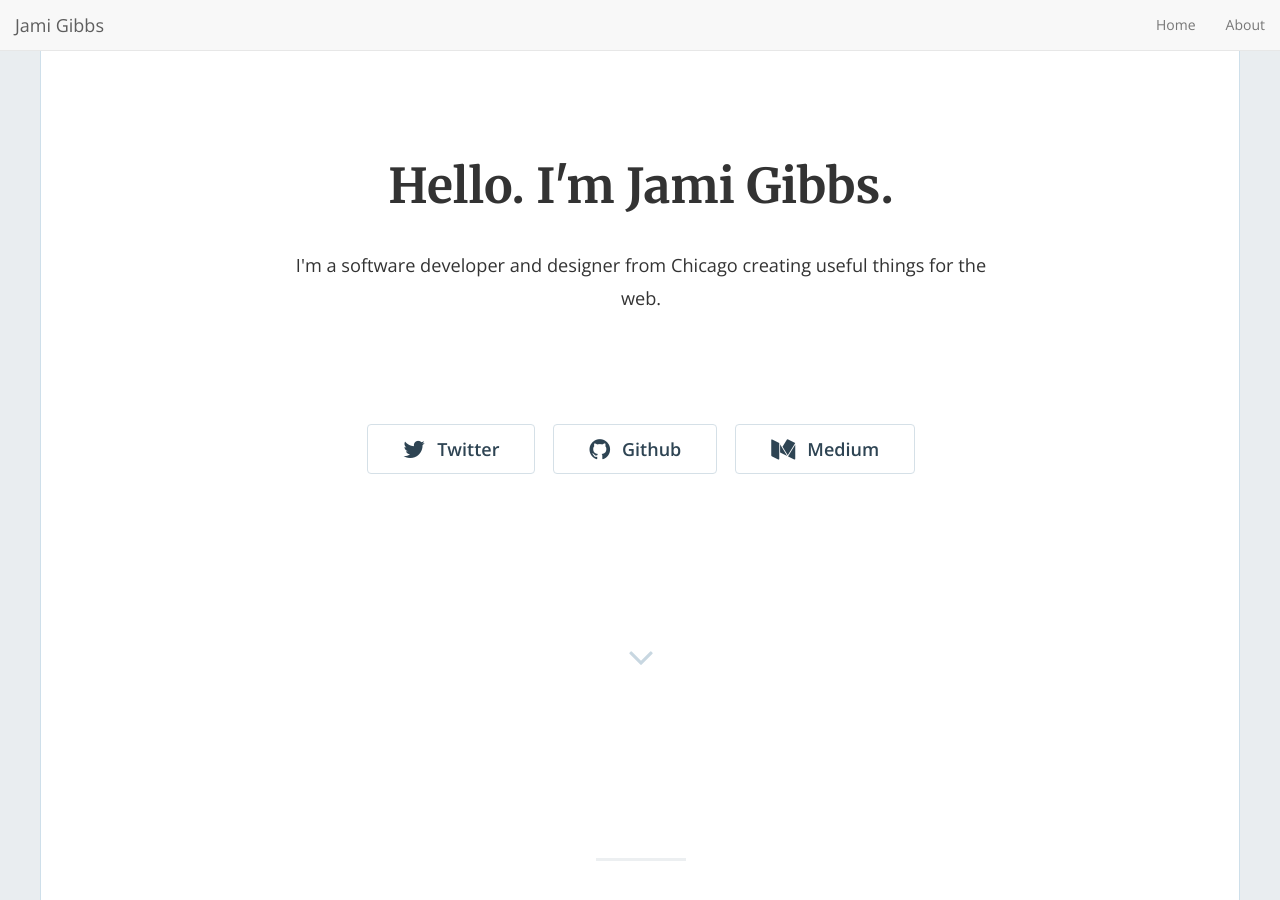
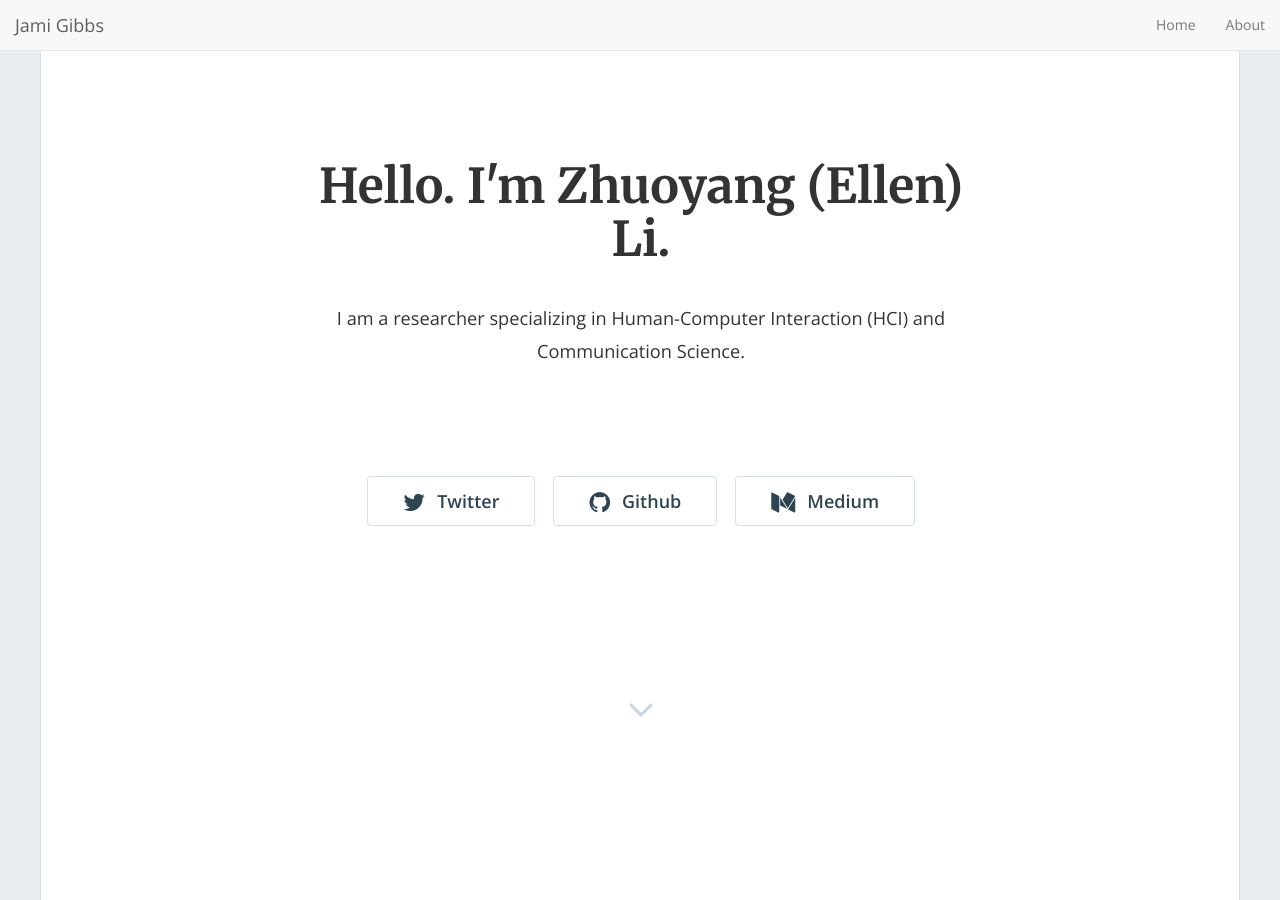
Before and after one commit to jamigibbs/phantom, a Jekyll site: the page built from index.html, in a window 1280 px wide and 900 px high. Built offline with Jekyll 4.4.1, drawn with Linux system fonts in a browser that asks for light colours; nearby versions of some CDN libraries; the list of posts is cut into pages by our own code.

Commit message:
Update _config.yml

```diff
--- a/_config.yml
+++ b/_config.yml
@@ -13,13 +13,13 @@
 # you will see them accessed via {{ site.title }}, {{ site.email }}, and so on.
 # You can create any custom variable you would like, and they will be accessible
 # in the templates via {{ site.myvariable }}.
-title: "Hello. I'm Jami Gibbs."
-email: 'jami0821@gmail.com'
-description: "I'm a software developer and designer from Chicago creating useful things for the web."
+title: "Hello. I'm Zhuoyang (Ellen) Li."
+email: 'zhuoyanli4@cityu.edu.hk'
+description: "I am a researcher specializing in Human-Computer Interaction (HCI) and Communication Science. "
 baseurl: "" # the subpath of your site, e.g. /blog
-url: "https://jamigibbs.github.io/phantom" # the base hostname & protocol for your site, e.g. https://example.com
+url: "https://ellenli2000.github.io" # the base hostname & protocol for your site, e.g. https://example.com
 twitter_username: 'jamigibbs'
-github_username: 'jamigibbs'
+github_username: 'ellenli2000'
 medium_username: 'blog.jamigibbs.com'
 
 # Build settings
```
